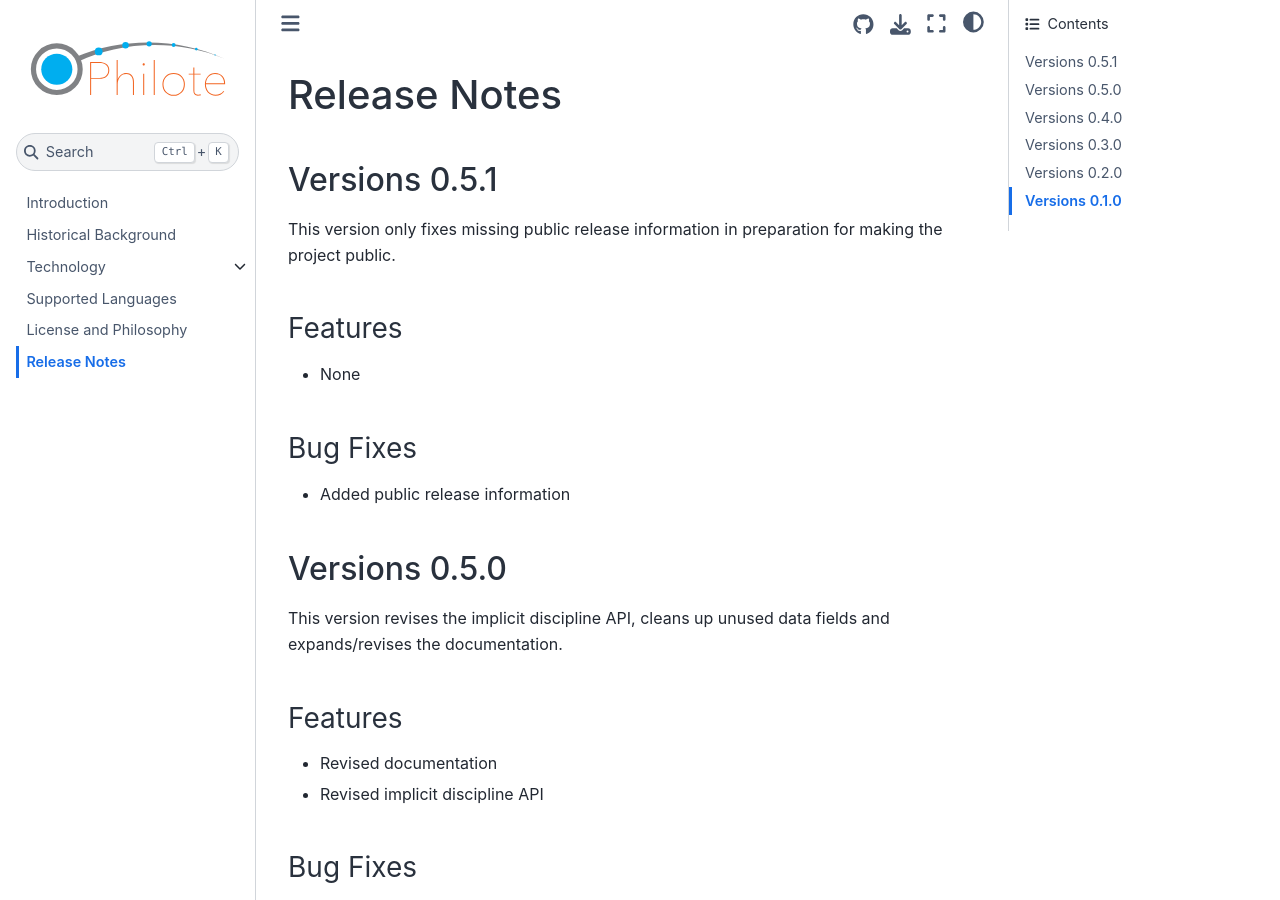
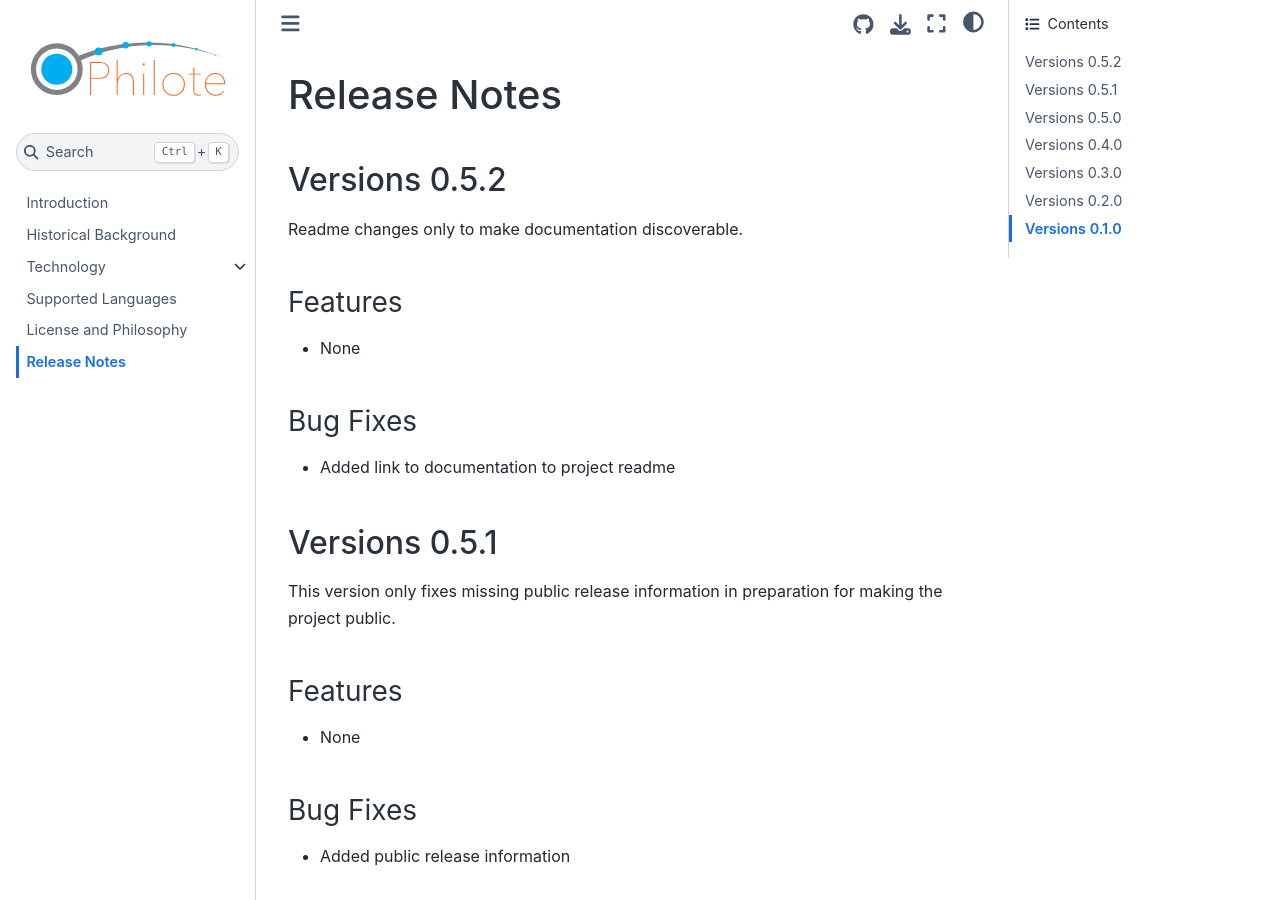
Before and after one commit to Philote-MDO/Philote-MDO, a Jupyter Book: the page built from doc/release_notes.md, in a window 1280 px wide and 900 px high. Built offline with Jupyter Book 1.0.4 settings and Sphinx 7.4.7 and the Sphinx Book theme 1.1.4, drawn with Linux system fonts in a browser that asks for light colours.

Commit message:
updated readme and release notes

```diff
--- a/doc/release_notes.md
+++ b/doc/release_notes.md
@@ -1,4 +1,16 @@
 # Release Notes
+
+## Versions 0.5.2
+
+Readme changes only to make documentation discoverable.
+
+### Features
+
+- None
+
+### Bug Fixes
+
+- Added link to documentation to project readme
 
 ## Versions 0.5.1
 
```
Also changed, not shown: README.md (+4 -1 lines).
